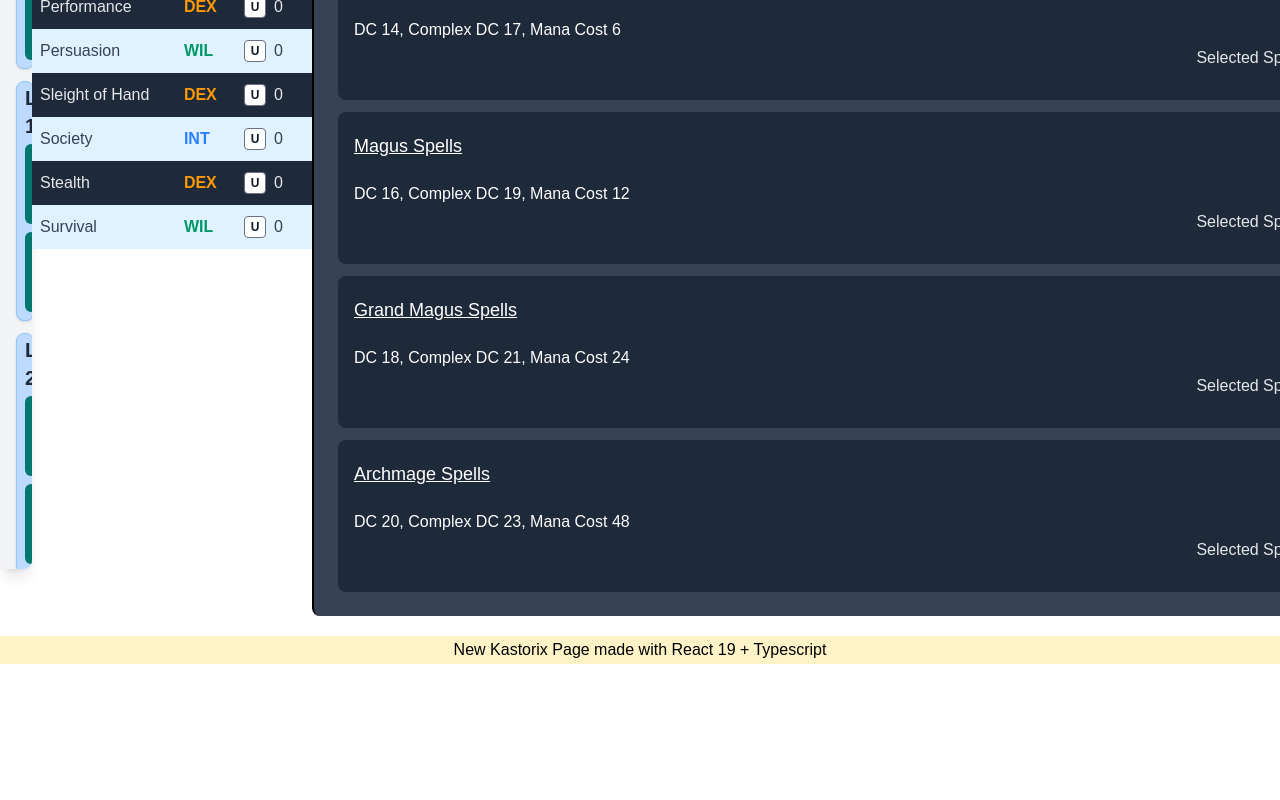
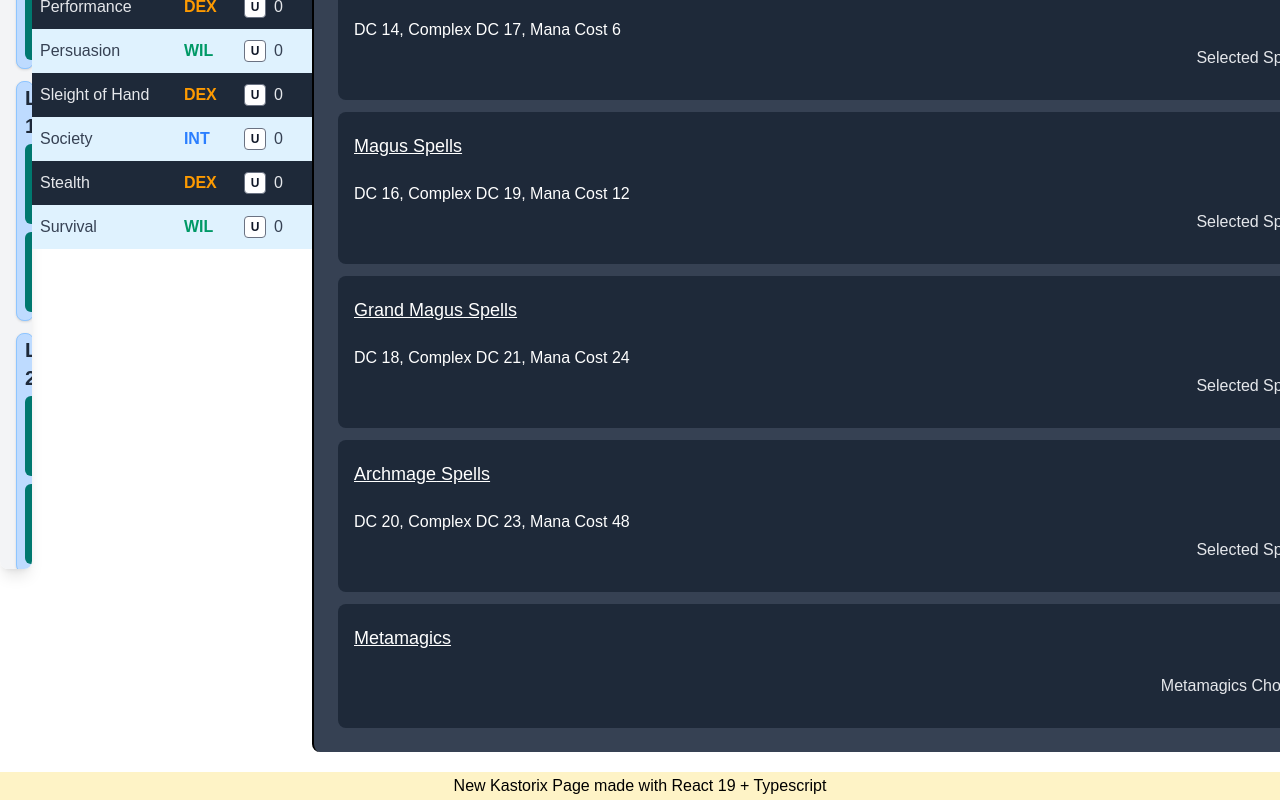
Before and after one commit to Acasez/kastorixv2, a React (Vite) app: page /kastorixv2/characterSheet in a window 1280 px wide. Shown: the part 771-1571 px from the top of the page. Before the commit the page ends 1435 px from the top, so only its background shows below. Built offline with nearby package versions, Linux system fonts and the light colour scheme.

Commit message:
Started on Metamagics

```diff
--- /dev/null
+++ b/src/components/CharacterSheet/ActionSection/MetamagicComponent.tsx
@@ -0,0 +1,63 @@
+import type { Metamagic } from "../../../types/Spells";
+import Tooltip from "../../Tooltip";
+
+interface MetamagicComponentProps {
+  metamagic: Metamagic;
+  onReplaceMetamagic: (metamagicName: string) => void;
+  onRemoveMetamagic: (metamagicName: string) => void;
+}
+
+export default function MetamagicComponent({
+  metamagic,
+  onReplaceMetamagic,
+  onRemoveMetamagic,
+}: MetamagicComponentProps) {
+  /* const { character } = useCharacter(); */
+  return (
+    <Tooltip
+      key={metamagic.name}
+      content={
+        <div className="w-96 max-w-[calc(100vw-2rem)] text-center">
+          <h3 className="mb-2 text-base font-normal text-yellow-300 underline">
+            {metamagic.name}
+          </h3>
+          {metamagic.spellType && (
+            <p>
+              <strong>Type:</strong> {metamagic.spellType}
+            </p>
+          )}
+          <p className="mt-2 whitespace-pre-line">
+            <strong>Effect:</strong> {metamagic.effect}
+          </p>
+          <p>
+            <strong>Level:</strong> {metamagic.level}
+          </p>
+        </div>
+      }
+      contentClassName="whitespace-normal"
+    >
+      <div
+        key={metamagic.name}
+        role="button"
+        tabIndex={0}
+        onClick={(event) => {
+          if ((event.target as HTMLElement).closest("button")) return;
+          onReplaceMetamagic(metamagic.name);
+        }}
+        onKeyDown={(event) => {
+          if (event.key === "Enter" || event.key === " ") {
+            onReplaceMetamagic(metamagic.name);
+          }
+        }}
+        onContextMenu={(event) => {
+          event.preventDefault();
+          if ((event.target as HTMLElement).closest("button")) return;
+          onRemoveMetamagic(metamagic.name);
+        }}
+        className="flex items-center gap-1 border border-gray-400 rounded px-2 py-1"
+      >
+        <span>{metamagic.name}</span>
+      </div>
+    </Tooltip>
+  );
+}
--- /dev/null
+++ b/src/components/CharacterSheet/ActionSection/MetamagicsSection.tsx
@@ -0,0 +1,53 @@
+import type { Metamagic } from "../../../types/Spells";
+import MetamagicComponent from "./MetamagicComponent";
+
+interface MetamagicProps {
+  onAddMetamagic: () => void;
+  onReplaceMetamagic: (metamagicName: string) => void;
+  onRemoveMetamagic: (metamagicName: string) => void;
+  selectedMetamagics: Metamagic[];
+}
+
+export default function MetamagicsSection({
+  onAddMetamagic,
+  onReplaceMetamagic,
+  onRemoveMetamagic,
+  selectedMetamagics,
+}: MetamagicProps) {
+  /* const { character } = useCharacter(); */
+  const maxKnownMetamagics = 0;
+  return (
+    <div className="bg-gray-800 p-4 rounded-lg mt-3">
+      <div className="flex justify-between items-center mb-4">
+        <span className="text-lg underline">Metamagics</span>
+        <button
+          type="button"
+          className="bg-gray-600 text-white px-3 py-1 rounded"
+          onClick={() => onAddMetamagic()}
+        >
+          +
+        </button>
+      </div>
+      <p
+        className={`text-right ${
+          selectedMetamagics.length > maxKnownMetamagics
+            ? "text-red-500"
+            : selectedMetamagics.length < maxKnownMetamagics
+              ? "text-green-500"
+              : "text-text-light"
+        }`}
+      >
+        Metamagics Chosen ({selectedMetamagics.length}/{maxKnownMetamagics})
+      </p>
+      <div className="flex flex-wrap gap-2 mt-3">
+        {selectedMetamagics.map((metamagic) => (
+          <MetamagicComponent
+            metamagic={metamagic}
+            onReplaceMetamagic={onReplaceMetamagic}
+            onRemoveMetamagic={onRemoveMetamagic}
+          />
+        ))}
+      </div>
+    </div>
+  );
+}
--- a/src/components/CharacterSheet/ActionSection/SpellsSection.tsx
+++ b/src/components/CharacterSheet/ActionSection/SpellsSection.tsx
@@ -7,6 +7,8 @@ import SpellRankSection from "./SpellRankSection";
 import ModalWrapper from "../../ModalViews/ModalWrapper";
 import type { ModalRequest } from "../../ModalViews/modalTypes";
 import spells from "../../../JSON/spells.json";
+import metamagics from "../../../JSON/metamagic.json";
+import MetamagicsSection from "./MetamagicsSection";
 
 export default function SpellsSection() {
   const { character, updateCharacter } = useCharacter();
@@ -65,6 +67,28 @@ export default function SpellsSection() {
     });
   };
 
+  const removeMetamagic = (metamagic: string) => {
+    updateCharacter({
+      knownSpells: character.knownSpells.filter((name) => name !== metamagic),
+    });
+  };
+
+  const openMetamagicModal = () => {
+    openMetamagicModalForReplacement();
+  };
+
+  const openMetamagicModalForReplacement = (replaceMetamagic?: string) => {
+    setModalRequest({
+      type: "metamagic",
+      title: replaceMetamagic
+        ? `Replace ${replaceMetamagic}`
+        : `Select Metamagic`,
+      selectionKey: "",
+      level: 0,
+      replaceMetamagic: replaceMetamagic,
+    });
+  };
+
   return (
     <div className="p-4 text-white">
       <div className="flex flex-row gap-3 mb-4">
@@ -110,6 +134,14 @@ export default function SpellsSection() {
           />
         ))}
       </div>
+      <MetamagicsSection
+        onRemoveMetamagic={removeMetamagic}
+        onAddMetamagic={openMetamagicModal}
+        onReplaceMetamagic={openMetamagicModalForReplacement}
+        selectedMetamagics={metamagics.filter((metamagic) =>
+          character.metamagics.includes(metamagic.name),
+        )}
+      />
       {modalRequest && (
         <ModalWrapper
           request={modalRequest}
--- a/src/components/ModalViews/choiceData.ts
+++ b/src/components/ModalViews/choiceData.ts
@@ -10,6 +10,7 @@ import runegunUpgrades from "../../JSON/runegun_upgrades.json";
 import spells from "../../JSON/spells.json";
 import weapons from "../../JSON/weapons.json";
 import species from "../../JSON/species.json";
+import metamagics from "../../JSON/metamagic.json";
 import { getActionIcons } from "../../utils/actionUtils";
 
 export type ChoiceData = Record<
@@ -109,6 +110,12 @@ const WEAPON_FIELDS: DetailField[] = [
   { label: "Weapon Group", valueKey: "weaponGroup" },
 ];
 
+const METAMAGIC_FIELDS: DetailField[] = [
+  { label: "Spell Type", valueKey: "spellType" },
+  { label: "Effect", valueKey: "effect" },
+  { label: "DC increase", valueKey: "dc" },
+];
+
 export function getChoiceData(request: ModalRequest): ChoiceData {
   const spellItems: ChoiceItem[] = (
     request.type === "spell" && request.rank
@@ -162,6 +169,7 @@ export function getChoiceData(request: ModalRequest): ChoiceData {
   );
   const backgroundItems = createChoiceItems(backgrounds, BACKGROUND_FIELDS);
   const weaponItems = createChoiceItems(weapons, WEAPON_FIELDS);
+  const metamagicItems = createChoiceItems(metamagics, METAMAGIC_FIELDS);
 
   return {
     species: speciesItems,
@@ -174,6 +182,7 @@ export function getChoiceData(request: ModalRequest): ChoiceData {
     runegunUpgrade: runegunUpgradeItems,
     spell: spellItems,
     weapon: weaponItems,
+    metamagic: metamagicItems,
   };
 }
 
--- a/src/components/ModalViews/modalTypes.ts
+++ b/src/components/ModalViews/modalTypes.ts
@@ -21,4 +21,11 @@ export type ModalRequest =
       replaceSpell?: string;
     }
   | { type: "weapon"; title: string; selectionKey: string; level: number }
+  | {
+      type: "metamagic";
+      title: string;
+      selectionKey: string;
+      level: number;
+      replaceMetamagic?: string;
+    }
   | { type: "baseStats"; title: string };
--- a/src/contexts/CharacterContext.tsx
+++ b/src/contexts/CharacterContext.tsx
@@ -18,6 +18,7 @@ export type Character = {
   advantages: string[];
   ancestryFeats: string[];
   knownSpells: string[];
+  metamagics: string[];
   weapons: string[];
   selections: Record<string, string>;
   background: string | null;
--- a/src/contexts/CharacterProvider.tsx
+++ b/src/contexts/CharacterProvider.tsx
@@ -18,6 +18,7 @@ const defaultCharacter: Character = {
   advantages: [],
   ancestryFeats: [],
   knownSpells: [],
+  metamagics: [],
   weapons: [],
   selections: {},
   background: null,
```
Also changed, not shown: src/types/Spells.ts (+9 -1 lines).
